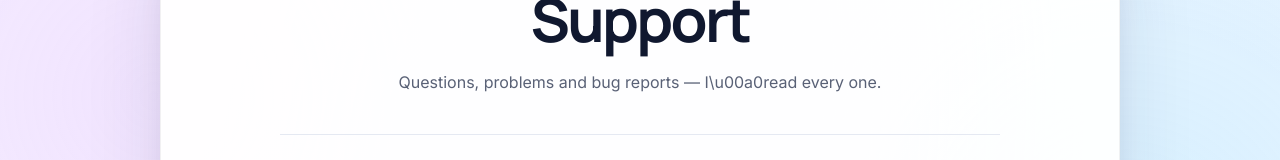
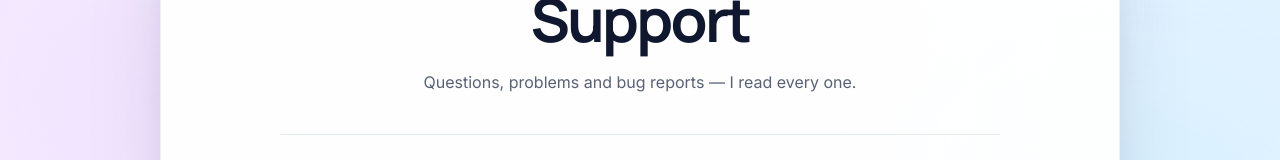
Before and after one commit to DariaKott/invoya-website, a Next.js app: page /support in a window 1280 px wide. Shown: the part 246-406 px from the top of the page. Built offline with nearby package versions, Linux system fonts and the light colour scheme.

Commit message:
one more edit

```diff
--- a/src/app/support/page.tsx
+++ b/src/app/support/page.tsx
@@ -40,7 +40,7 @@ export default function SupportPage() {
 
       <InfoPage
         title="Support"
-        subtitle="Questions, problems and bug reports — I\u00a0read every one."
+        subtitle="Questions, problems and bug reports — I read every one."
       >
         <section>
           <h2>Getting in touch</h2>
```
